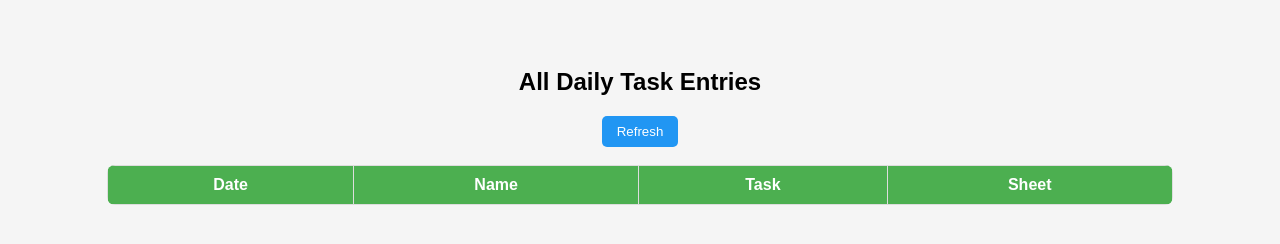
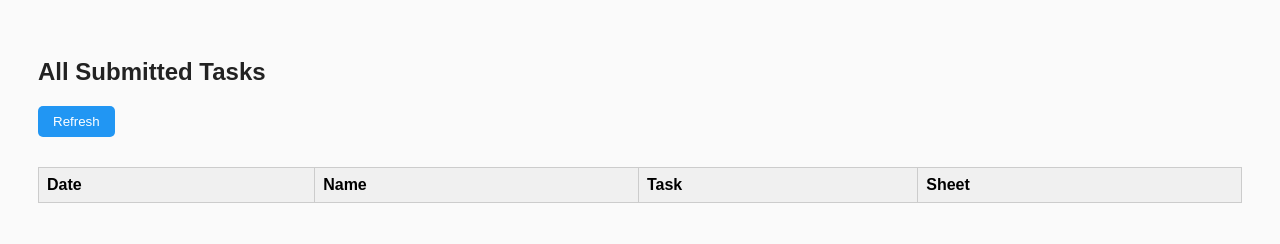
Before and after one commit to kunalvarma/DailyStatusBackend, a plain HTML site: page view.html in a window 1280 px wide. Drawn offline with Linux system fonts and the light colour scheme; no server answers.

Commit message:
Update view.html

```diff
--- a/view.html
+++ b/view.html
@@ -2,22 +2,23 @@
 <html lang="en">
 <head>
   <meta charset="UTF-8">
-  <title>View Daily Tasks</title>
+  <meta name="viewport" content="width=device-width, initial-scale=1.0">
+  <title>View Daily Status</title>
   <style>
-    body { font-family: Arial; background: #f5f5f5; text-align: center; padding: 40px; }
-    table { border-collapse: collapse; width: 90%; margin: 0 auto; background: white; border-radius: 8px; overflow: hidden; }
-    th, td { border: 1px solid #ddd; padding: 10px; }
-    th { background: #4CAF50; color: white; }
-    tr:nth-child(even) { background: #f2f2f2; }
-    .refresh { background: #2196F3; color: white; border: none; padding: 8px 15px; cursor: pointer; border-radius: 5px; }
-    .refresh:hover { background: #1976D2; }
+    body { font-family: Arial, sans-serif; padding: 30px; background: #fafafa; }
+    h2 { color: #222; }
+    table { border-collapse: collapse; width: 100%; margin-top: 20px; }
+    th, td { border: 1px solid #ccc; padding: 8px; text-align: left; }
+    th { background: #f0f0f0; }
+    tr:nth-child(even) { background: #f9f9f9; }
+    button { margin-bottom: 10px; padding: 8px 15px; background: #2196F3; color: white; border: none; border-radius: 5px; cursor: pointer; }
+    button:hover { background: #1976D2; }
   </style>
 </head>
 <body>
-  <h2>All Daily Task Entries</h2>
-  <button class="refresh" onclick="loadData()">Refresh</button>
-  <br><br>
-  <table id="taskTable">
+  <h2>All Submitted Tasks</h2>
+  <button onclick="loadData()">Refresh</button>
+  <table>
     <thead>
       <tr>
         <th>Date</th>
@@ -26,18 +27,20 @@
         <th>Sheet</th>
       </tr>
     </thead>
-    <tbody></tbody>
+    <tbody id="table-body"></tbody>
   </table>
 
   <script>
-    const scriptURL = "https://script.google.com/macros/s/AKfycbwx_AC2oz_IHWr8gM6Yl29F0CNdUsNAS0M4SjguUyIualKJYQVOnRojLXbIoPzO1mP7/exec"; // same as in index.html
+    const scriptURL = "https://script.google.com/macros/s/AKfycbwx_AC2oz_IHWr8gM6Yl29F0CNdUsNAS0M4SjguUyIualKJYQVOnRojLXbIoPzO1mP7/exec";
 
     async function loadData() {
+      try {
         const res = await fetch(scriptURL);
-      const data = await res.json();
-      const tbody = document.querySelector("#taskTable tbody");
+        const entries = await res.json();
+        const tbody = document.getElementById("table-body");
         tbody.innerHTML = "";
-      data.forEach(row => {
+
+        entries.forEach(row => {
           const tr = document.createElement("tr");
           tr.innerHTML = `
             <td>${row.date}</td>
@@ -47,8 +50,12 @@
           `;
           tbody.appendChild(tr);
         });
+      } catch (err) {
+        alert("❌ Error fetching data: " + err.message);
+      }
     }
 
+    // Load data on page load
     loadData();
   </script>
 </body>
```
Lines whose indentation alone changed are shown as unchanged.
